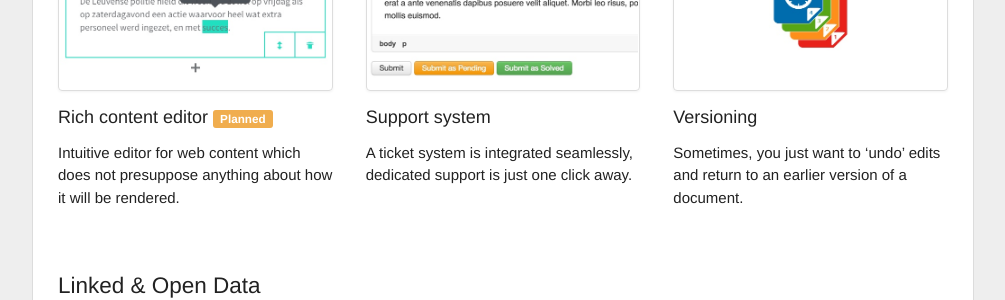
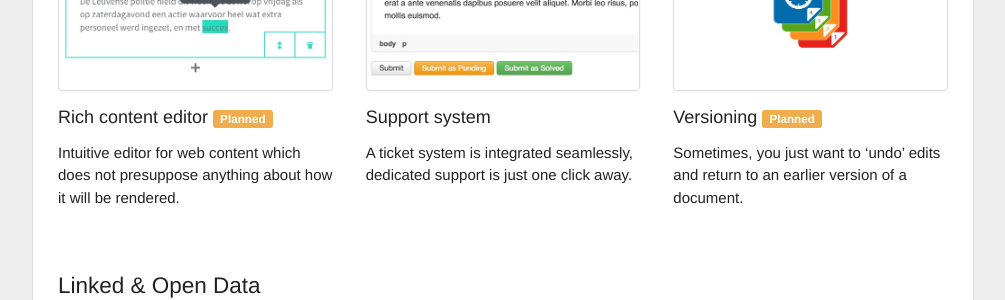
Before and after one commit to timble/www.openpolice.be, a Jekyll site: the page built from features/index.html, in a window 1280 px wide and 900 px high, scrolled down 2416 px. Shown: the part 148-448 px from the top of the window, without its empty margins (137-1142 px from the left). Built offline with Jekyll 4.4.1, drawn with Linux system fonts in a browser that asks for light colours.

Commit message:
#32 - Flush CSS after new deploy to avoid styling issues

```diff
--- a/_data/features.yml
+++ b/_data/features.yml
@@ -45,6 +45,7 @@
       description: A ticket system is integrated seamlessly, dedicated support is just one click away.
     - title: Versioning
       description: "Sometimes, you just want to 'undo' edits and return to an earlier version of a document."
+      status: planned
     - title: Rich content editor
       description: Intuitive editor for web content which does not presuppose anything about how it will be rendered.
       status: planned
--- a/_includes/header.html
+++ b/_includes/header.html
@@ -8,11 +8,11 @@
     <link rel="shortcut icon" type="image/ico" href="/images/favicon.ico" />
     <link rel="shortcut icon" type="image/png" href="/images/xtouch-icon.png" />
     <link rel="apple-touch-icon" type="image/png" href="/images/xtouch-icon.png"/>
-    <link rel="stylesheet" href="/css/default.css">
-    <link rel="stylesheet" href="/css/style.css">
+    <link rel="stylesheet" href="/css/default.css?{{'now' | date: '%s'}}">
+    <link rel="stylesheet" href="/css/style.css?{{'now' | date: '%s'}}">
     {% if page.extra_css %}<link rel="stylesheet" href="/{{ page.extra_css }}">{% endif %}
     {% if page.extra_head_markup %}{{page.extra_head_markup}}{% endif %}
-    {% if page.rooturl == 'documentation' %}<link rel="stylesheet" media="print" href="/css/print.css"/>{% endif %}
+    {% if page.rooturl == 'documentation' %}<link rel="stylesheet" media="print" href="/css/print.css?{{'now' | date: '%s'}}"/>{% endif %}
 
     <!--[if lte IE 7]>
     <link rel="stylesheet" href="/css/ie7.css">
```
